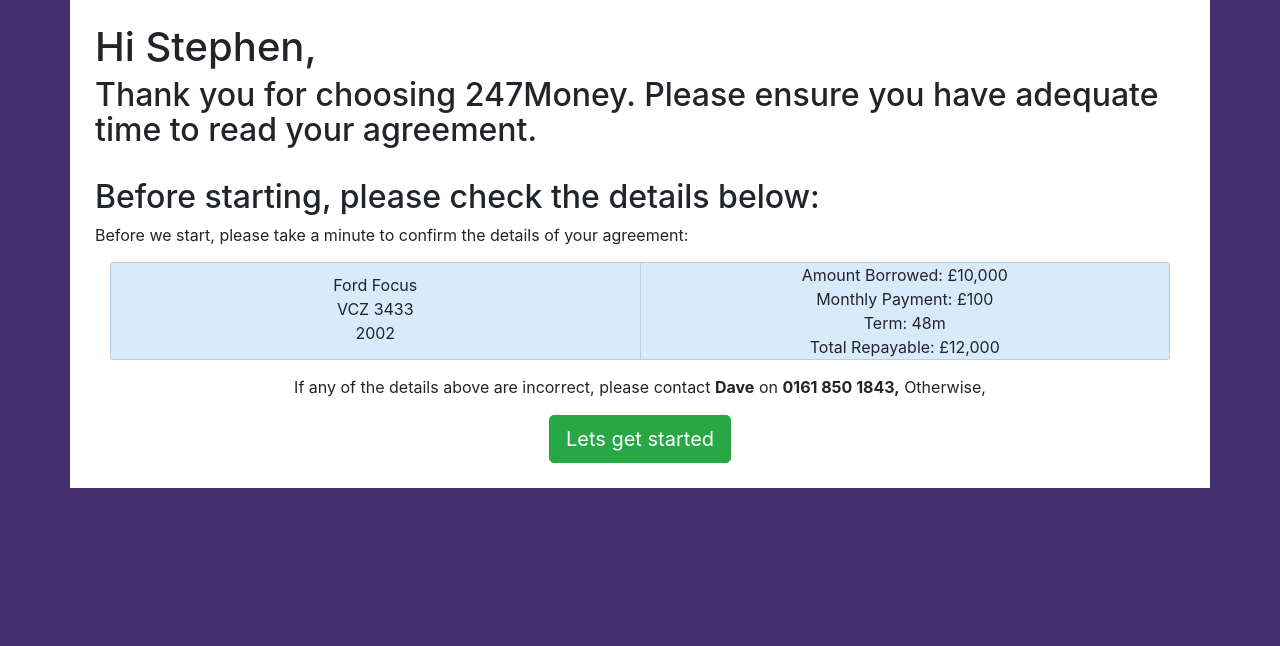
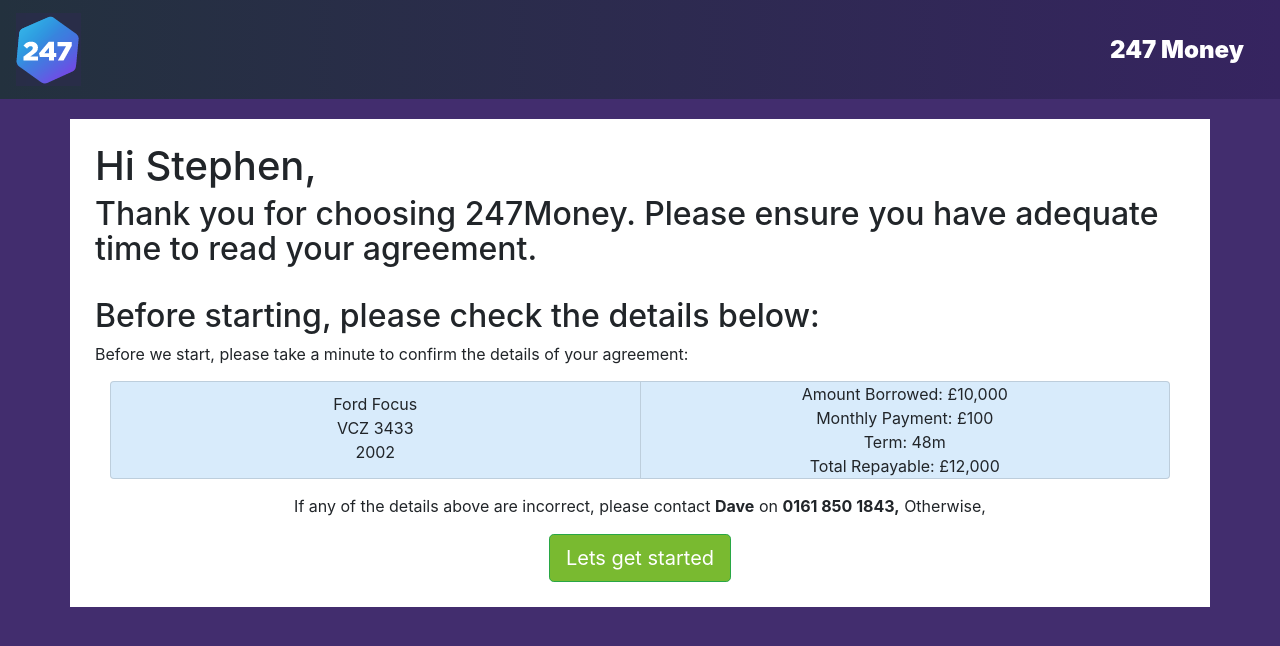
Before and after one commit to callumevans/esign-prototype, an Angular app: page /home in a window 1280 px wide. Shown: the top 646 px of the page. Built offline with nearby package versions, Linux system fonts and the light colour scheme.

Commit message:
added navbar

```diff
--- a/src/app/complete/complete-agreement.component.css
+++ b/src/app/complete/complete-agreement.component.css
@@ -4,9 +4,6 @@
     text-align: center;
 }
 
-.btn {
-    background-color: purple;
-}
 .button-container{
     text-align: center;
 }
--- a/src/index.html
+++ b/src/index.html
@@ -14,6 +14,13 @@
 </head>
 
 <body>
+  <nav class="navbar navbar-light bg-faded">
+      <a class="navbar-brand" href="#">
+        <img src="/assets/logo.png" xwidth="30" xheight="30" class="d-inline-block align-top" alt="">
+      </a>
+      <div class="company-name">247 Money</div>
+    </nav>
+
   <app-root></app-root>
 </body>
 
--- a/src/styles.css
+++ b/src/styles.css
@@ -8,18 +8,32 @@
     cursor: pointer;
 }
 
-.btn-purple{
+.btn-purple {
     background-color: #3F0080;
     color: white;
 }
-
+.btn-success{
+    background-color:#79ba30;
+}
 body {
     background-color:#422d6e;
 }
 
+nav{
+    background: linear-gradient(to right, #23313E, #362460);
+    color:white;
+}
 .container {
     background-color:white;
     padding: 25px;
     margin:0 auto;
+
+    margin-top: 20px;
     width: inherit;
 }
+.company-name {
+    float: right;
+    margin-right:20px;
+    font-weight: 900;
+    font-size: 24px;
+}
```
Also changed, not shown: src/assets/logo.png (added).
